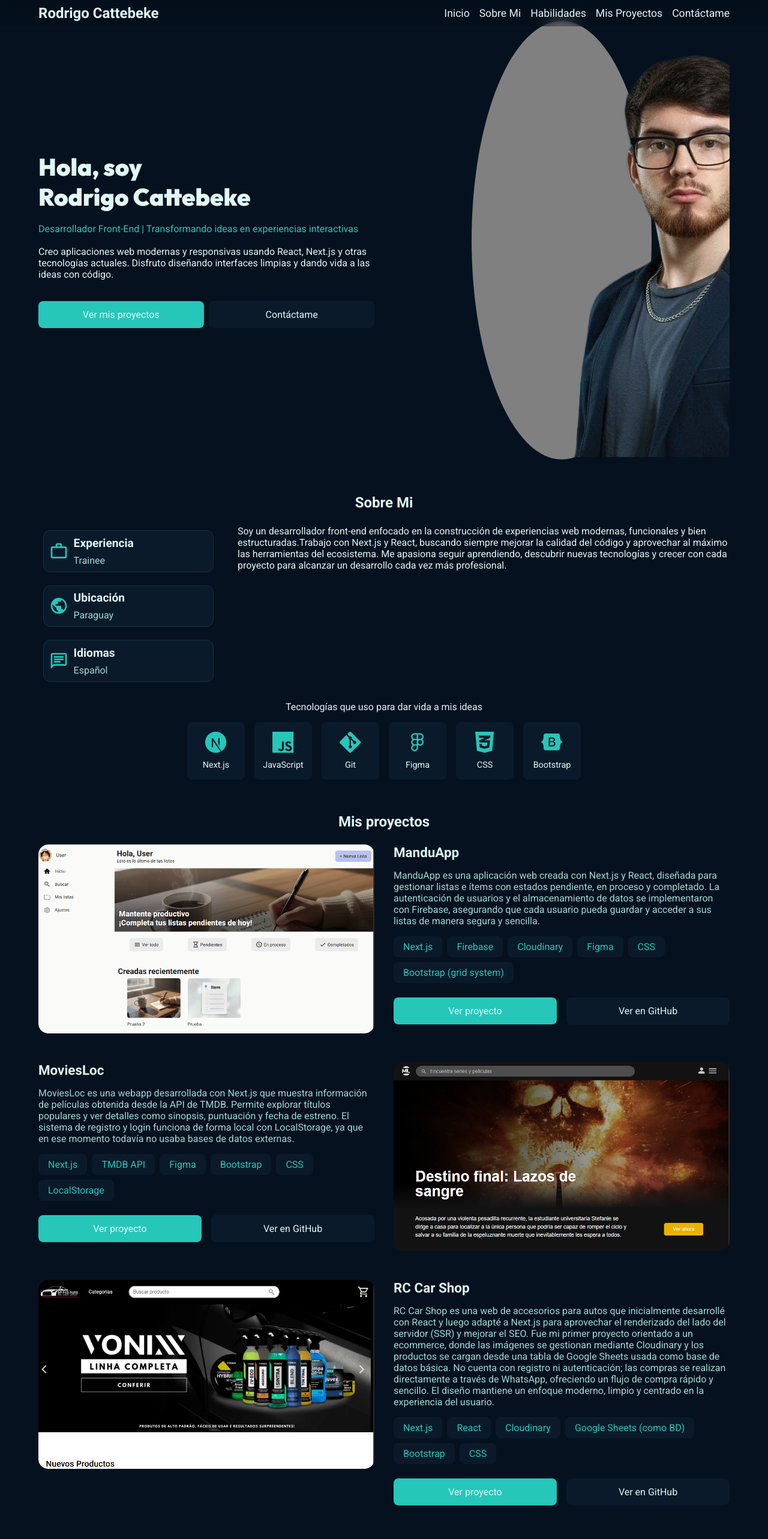
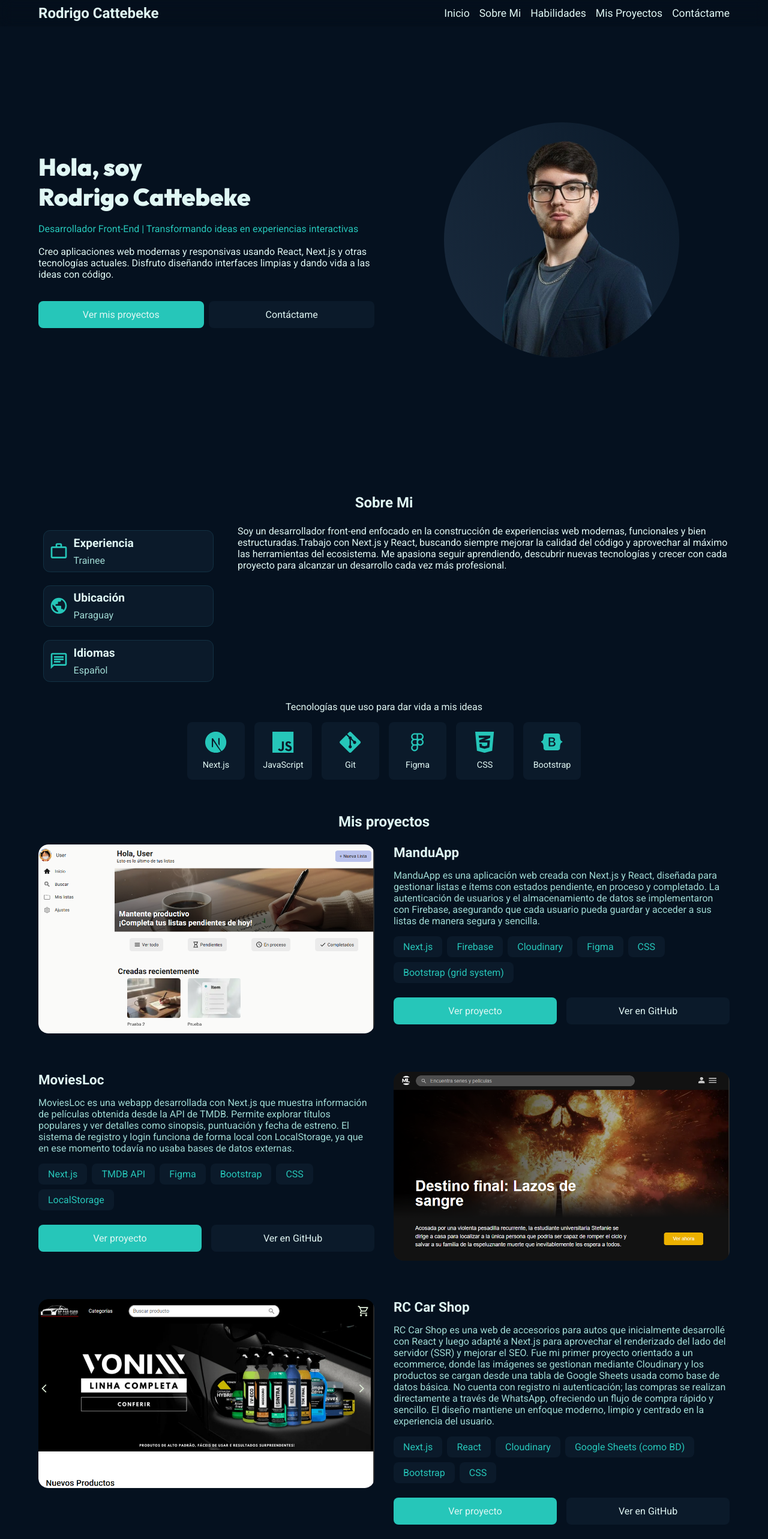
Before and after one commit to rodrigocattebeke/portfolio-updated, a React (Vite) app: page / in a window 1280 px wide. Shown: the top 2566 px of the page at 60% size. Built offline with nearby package versions, Linux system fonts and the light colour scheme.

Commit message:
styles(index): increase gap in proyects container on large screen

```diff
--- a/src/index.css
+++ b/src/index.css
@@ -172,12 +172,19 @@ header li {
 }
 
 .heroImgContainer div {
-  background-color: gray;
+  position: relative;
   width: 70%;
-  max-width: 300px;
-  height: auto;
+  max-width: 400px;
   aspect-ratio: 1/1;
   border-radius: 50%;
+  overflow: hidden;
+  background: linear-gradient(-120deg, var(--color-bg-secondary), var(--color-bg-secondary-hover));
+}
+
+.heroImgContainer img {
+  width: 100%;
+  height: 100%;
+  object-fit: cover;
 }
 
 .heroRole {
@@ -401,6 +408,11 @@ footer {
     padding: 0.5rem;
     box-sizing: border-box;
   }
+
+  /*    My Proyects   */
+  .proyectsContainer {
+    gap: 4rem;
+  }
 }
 
 /*    Keyframes   */
```
